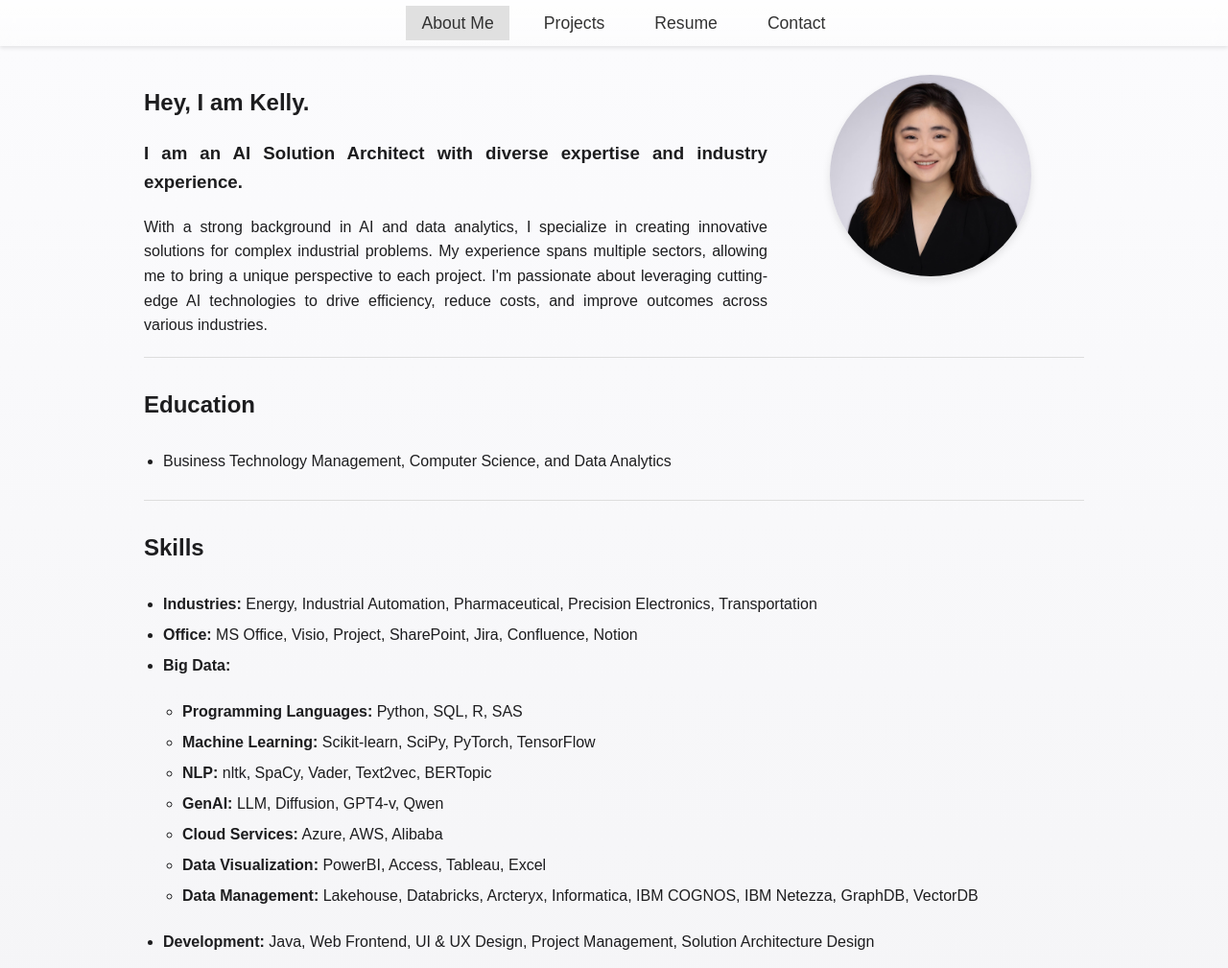
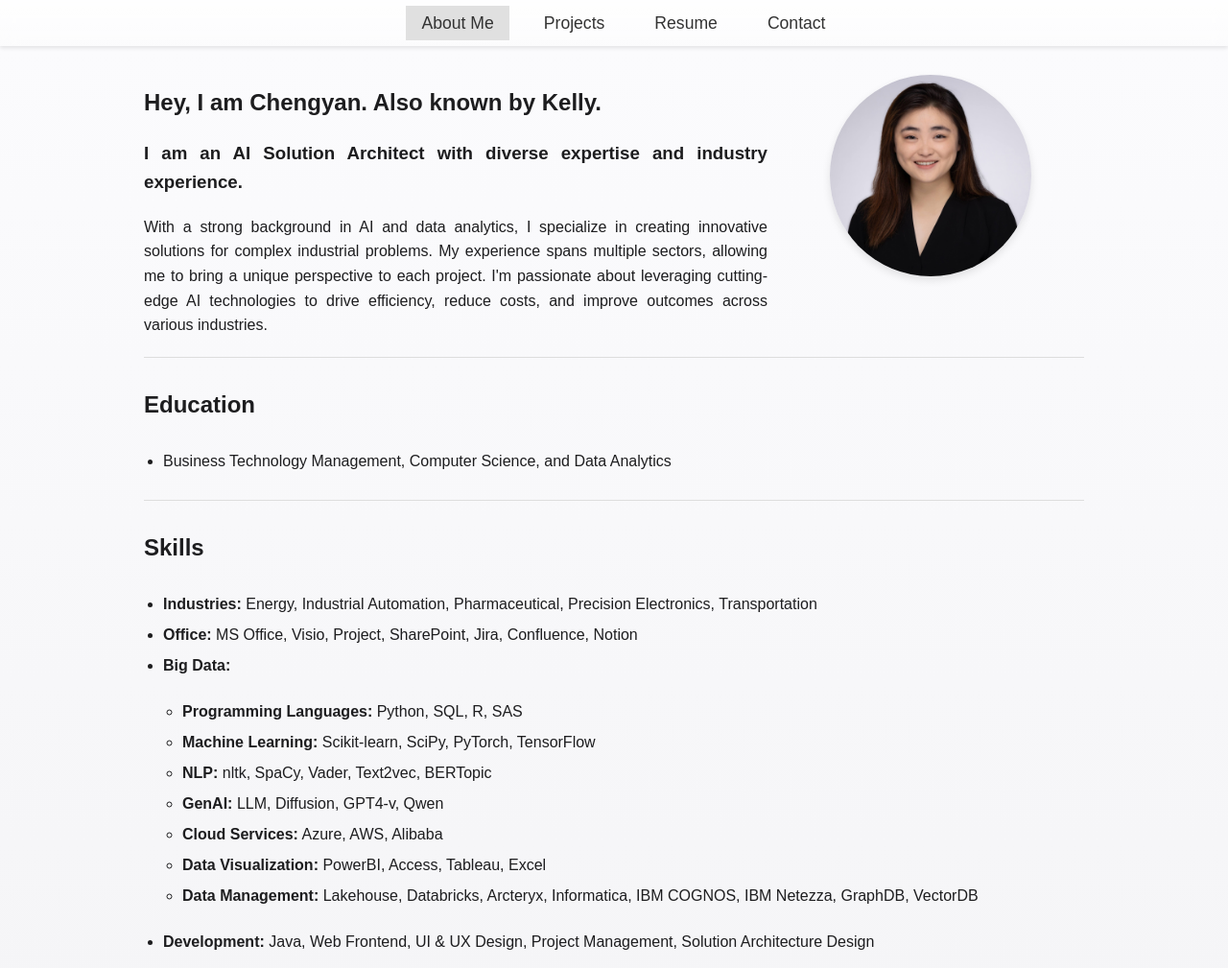
Before and after one commit to CLIUKELLY/cliukelly.github.io, a plain HTML site: page index.html in a window 1280 px wide. Shown: the top 1009 px of the page at 96% size. Drawn offline with Linux system fonts and the light colour scheme.

Commit message:
Update index.html

```diff
--- a/index.html
+++ b/index.html
@@ -34,7 +34,7 @@
         <!-- About Me and Image Section -->
         <div class="hero-content">
           <div class="hero-text">
-            <h2 data-en="Hey, I am Kelly." data-zh="你好，我是Kelly。">Hey, I am Kelly.</h2>
+            <h2 data-en="Hey, I am Chengyan. Also known by Kelly." data-zh="你好，我是Kelly。">Hey, I am Chengyan. Also known by Kelly.</h2>
             <h3 data-en="I am an AI Solution Architect with diverse expertise and industry experience." data-zh="我是一名具有多样专业知识和行业经验的AI解决方案架构师.">
               I am an AI Solution Architect with diverse expertise and industry experience.
             </h3>
```
